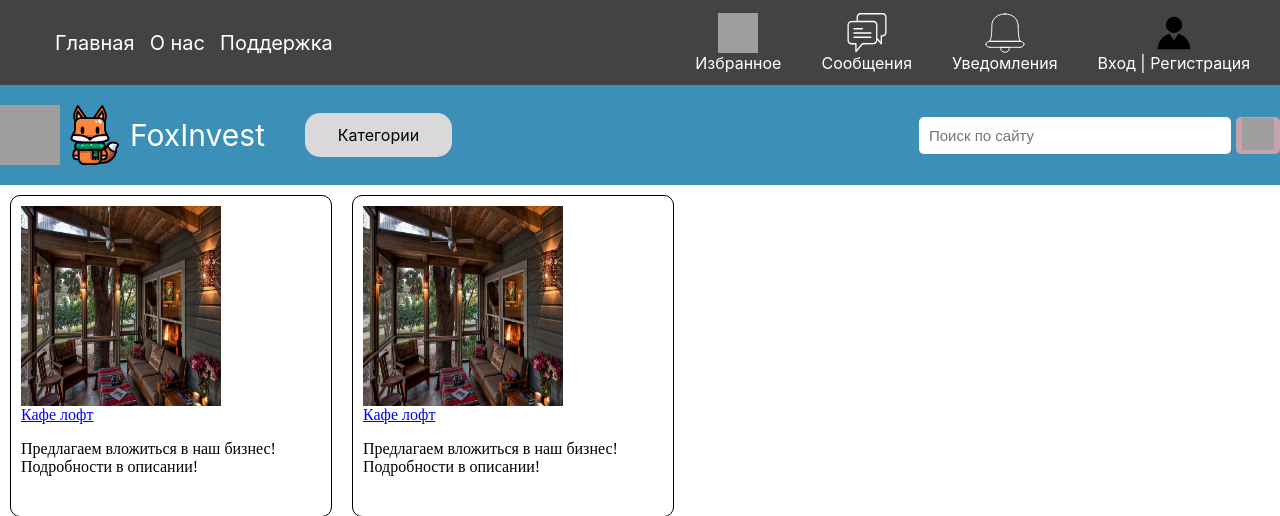
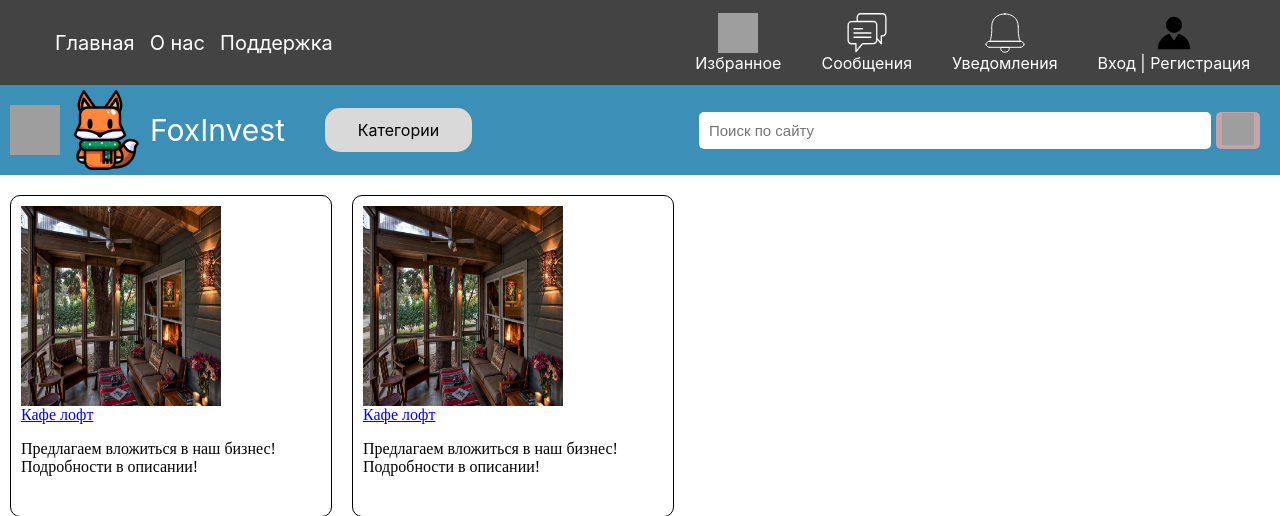
Before and after one commit to n9dmitry/Invest, a Django app: page / in a window 1280 px wide. Shown: the top 516 px of the page. Run offline with Django 4.2, Linux system fonts and the light colour scheme; grey boxes are pictures that could not be loaded.

Commit message:
0.17 Adds

```diff
--- a/Invest/static/Invest/css/base.css
+++ b/Invest/static/Invest/css/base.css
@@ -63,7 +63,7 @@ a:-webkit-any-link {
 
 
 
-.righttopline>div {
+.righttopline > div {
     margin: 10px;
     padding-right: 20px;
     display: flex;
@@ -75,7 +75,7 @@ a:-webkit-any-link {
 
 }
 
-.righttopline>div>img {
+.righttopline > div > img {
     width: 40px;
     height: 40px;
 
@@ -95,8 +95,14 @@ a:-webkit-any-link {
     background-color: #3C90B8;
     display: flex;
     align-items: center;
-    flex-grow: 1;
     justify-content: space-between;
+
+}
+
+.searchline > img {
+    width: 60px;
+    height: 60px;
+
 }
 
 .container_searchline {
@@ -104,20 +110,24 @@ a:-webkit-any-link {
     align-items: center;
 }
 
-.container_searchline>img {
-    width: 60px;
-    height: 60px;
 
-
+#burger {
+    width: 50px;
+    height: 50px;
+    margin-left: 10px;
 }
 
-.container_searchline>span {
+#logo {
+    width: 80px;
+    height: 80px;
+}
+
+.container_searchline > span {
     color: white;
     font-size: 30px;
     font-family: 'Inter', sans-serif;
     margin: 0 10px;
 }
-
 .categories {
     align-items: center;
     background-color: #D9D9D9;
@@ -134,19 +144,20 @@ a:-webkit-any-link {
 .search {
     display: inline-flex;
     float: right;
+    margin-right: 20px;
 }
 
-.search>input {
-    width: 300px;
+.search > input {
+    width: 500px;
     height: 35px;
     border-radius: 5px;
     border: none;
     margin-right: 5px;
-    font-size: 15px;
+    font-size: 19px;
     padding-left: 10px;
 }
 
-.search>input::placeholder {
+.search > input::placeholder {
     font-size: 15px;
 }
 
@@ -156,7 +167,7 @@ a:-webkit-any-link {
     border-radius: 5px;
 }
 
-.findbutton>img {
+.findbutton > img {
     height: 32px;
     width: 32px;
     align-self: center;
```
